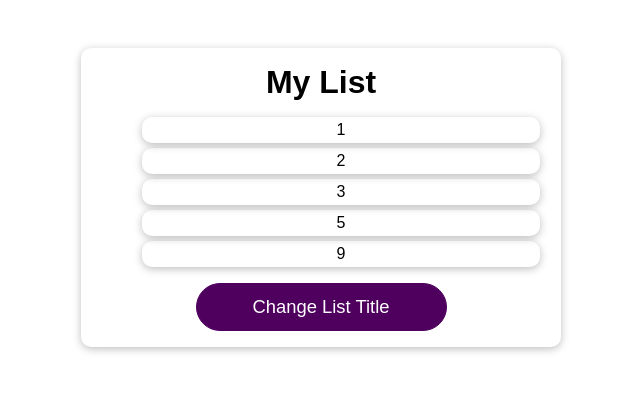
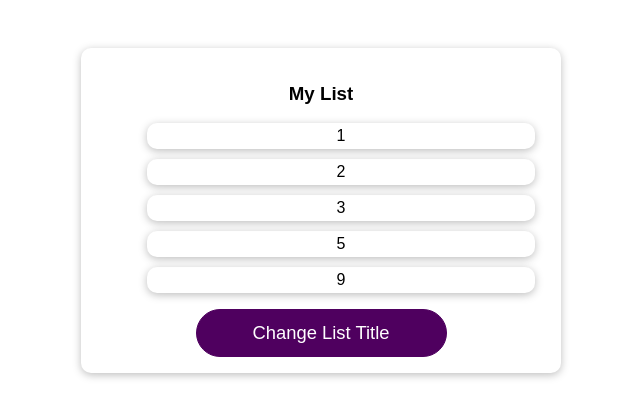
Before and after one commit to martinwachira/how2React-Redefined-2, a React (Create React App) app: page / in a window 1280 px wide. Shown: the top 418 px of the page, without its empty margins (319-959 px from the left). Built offline with nearby package versions, Linux system fonts and the light colour scheme.

Commit message:
cont optimizing with useMemo hook

```diff
--- a/src/App.js
+++ b/src/App.js
@@ -1,4 +1,4 @@
-import React, { useState, useCallback } from "react";
+import React, { useState, useCallback, useMemo } from "react";
 import Button from "./components/UI/Button/Button";
 import DemoList from "./components/Demo/DemoList";
 
@@ -11,9 +11,11 @@ function App() {
     setListTitle("New Title");
   }, []);
 
+  const listItems = useMemo(() => [5, 3, 2, 9, 1], []);
+
   return (
     <div className="app">
-      <DemoList title={listTitle} items={[5, 3, 2, 9, 1]} />
+      <DemoList title={listTitle} items={listItems} />
       <Button onClick={titleChangeHandler}>Change List Title</Button>
     </div>
   );
--- a/src/components/Demo/DemoList.js
+++ b/src/components/Demo/DemoList.js
@@ -8,10 +8,10 @@ const DemoList = (props) => {
   }, [items]);
   return (
     <div className={classes.list}>
-      <h1>{props.title}</h1>
+      <h3>{props.title}</h3>
       <ul>
         {sortedList.map((item) => (
-          <li>{item}</li>
+          <li key={item}>{item}</li>
         ))}
       </ul>
     </div>
--- a/src/components/Demo/DemoList.module.css
+++ b/src/components/Demo/DemoList.module.css
@@ -3,6 +3,11 @@
   border-radius: 10px;
   text-align: center;
   padding: 4px;
-  margin: 5px;
+  margin: 10px;
   list-style-type: none;
 }
+
+h1 {
+  font-family: "Franklin Gothic Medium", "Arial Narrow", Arial, sans-serif;
+  text-align: center;
+}
```
